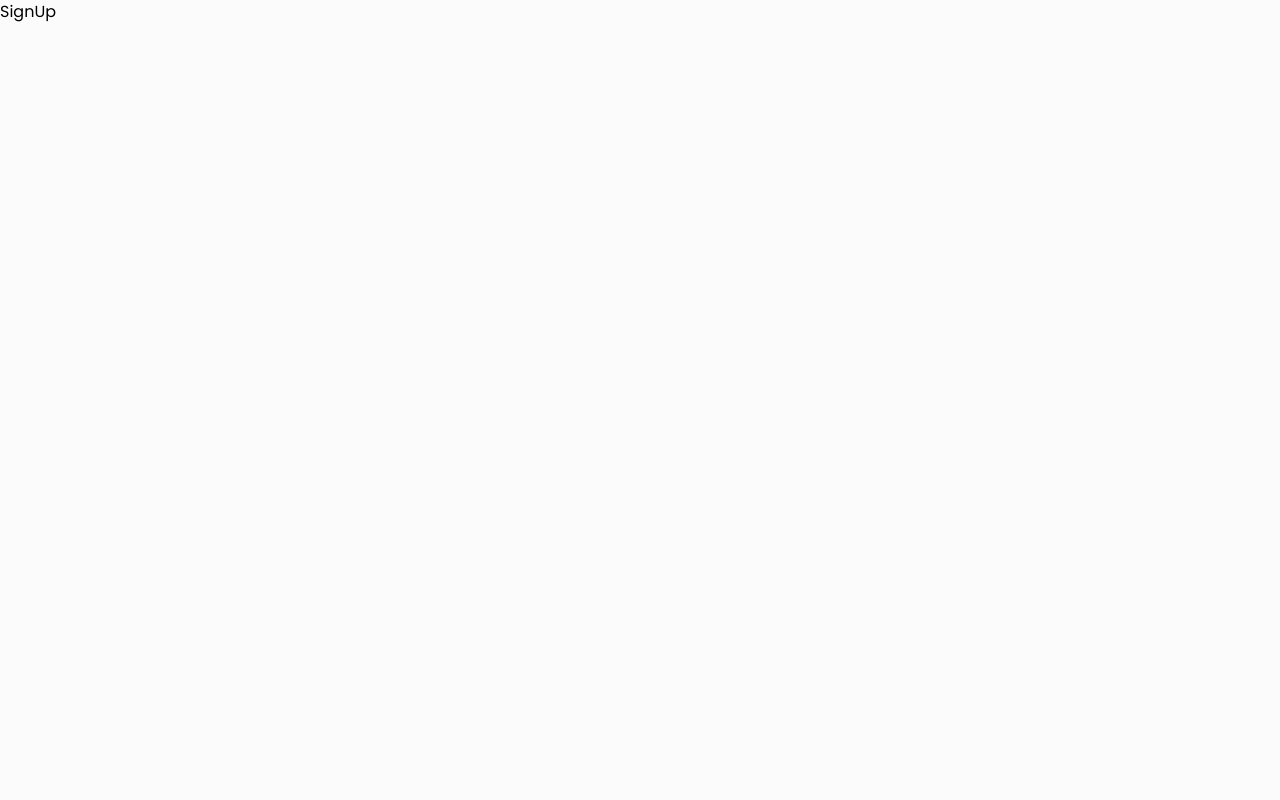
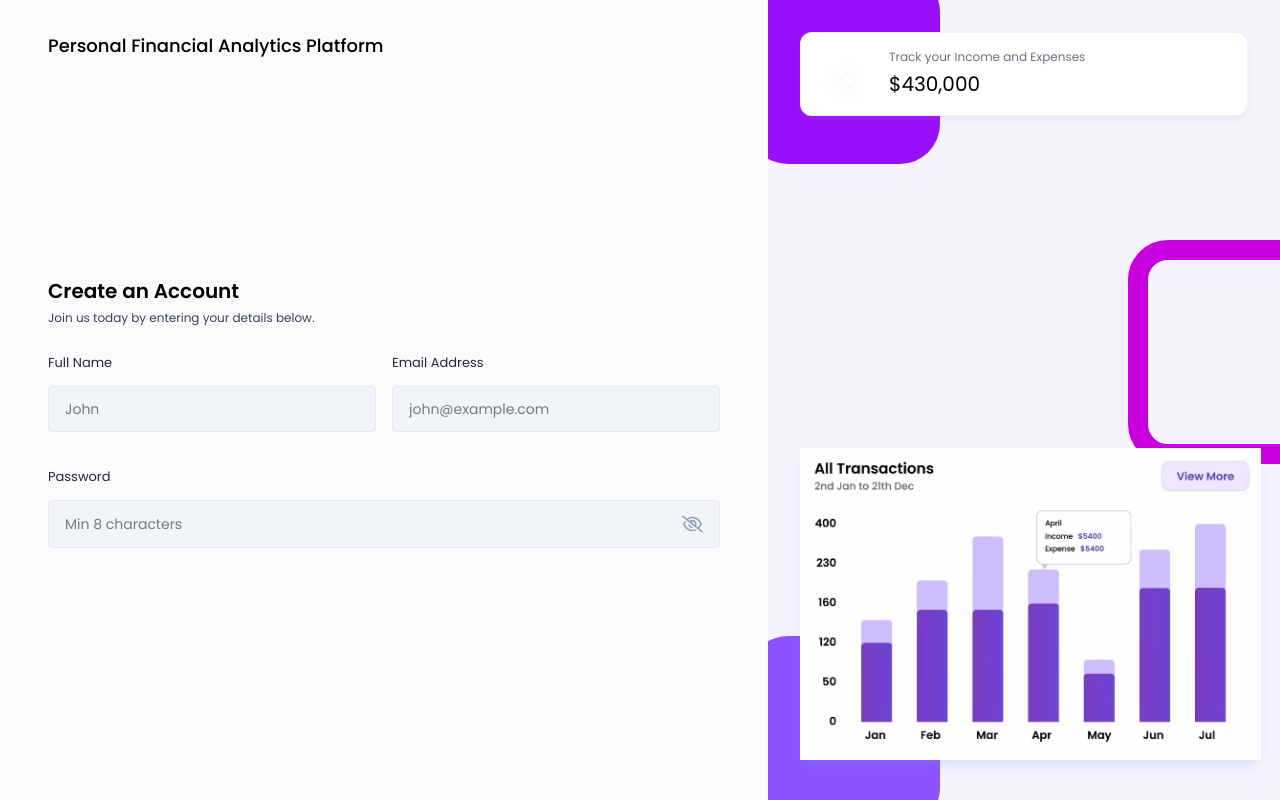
Before and after one commit to Christopher-Vhs/Personal-Financial-Analytics-Platform, a React (Vite) app in the folder frontend/personal-financial-analytics-platform/: page /signUp in a window 1280 px wide. Built offline with nearby package versions, Linux system fonts and the light colour scheme.

Commit message:
Login and Sign-Up UI built with validation on input box

```diff
--- /dev/null
+++ b/frontend/personal-financial-analytics-platform/src/components/Inputs/Input.jsx
@@ -0,0 +1,45 @@
+import React, { useState } from 'react'
+import { FaRegEye, FaRegEyeSlash } from "react-icons/fa6";
+
+const Input = ({ value, onChange, placeholder, label, type }) => {
+  const [showPassword, setShowPassword] = useState(false);
+
+  const toggleShowPassword = () => {
+    setShowPassword(!showPassword);
+  };
+  return (
+    <div>
+      <label className="text-[13px] text-slate-800">{label}</label>
+
+      <div className="input-box">
+        <input
+          type={type == 'password' ? showPassword ?  'text' : 'password' : type}
+          value={value}
+          onChange={(e) => onChange(e)}
+          placeholder={placeholder}
+          className="w-full bg-transparent outline-none"
+        />
+
+        {type === "password" && (
+          <>
+            {showPassword ? (
+              <FaRegEye
+                size={22}
+                className="text-primary cursor-pointer"
+                onClick={() => toggleShowPassword()}
+              />
+            ) : (
+              <FaRegEyeSlash
+                size={22}
+                className="text-slate-400 cursor-pointer"
+                onClick={() => toggleShowPassword()}
+              />
+            )}
+          </>
+        )}
+      </div>
+    </div>
+  );
+};
+
+export default Input;
--- a/frontend/personal-financial-analytics-platform/src/components/layouts/Inputs/Input.jsx
+++ /dev/null
@@ -1,29 +0,0 @@
-import React from "react";
-import { FaRegEye, FaRegEyeSlash } from "react-icons/fa6";
-
-const Input = ({ value, onChange, placeholder, label, type }) => {
-  const [showPassword, setShowPassword] = useState(false);
-
-  const togglePasswordVisibility = () => {
-    setShowPassword(!showPassword);
-  };
-  return (
-    <div>
-      <label className="text-[13px] text-slate-800">{label}</label>
-
-      <div className="input-box">
-        <input
-          type={
-            type == "password" ? (showPassword ? "text" : "password") : type
-          }
-          value={value}
-          onChange={(e) => onChange(e)}
-          placeholder={placeholder}
-          className="w-full bg-transparent outline-none"
-        />
-      </div>
-    </div>
-  );
-};
-
-export default Input;
--- a/frontend/personal-financial-analytics-platform/src/index.css
+++ b/frontend/personal-financial-analytics-platform/src/index.css
@@ -11,9 +11,17 @@
   html {
     font-family: var(--font-display);
   }
+
+  body {
+    background-color: #fcfbfc;
+    overflow-x: hidden;
+  }
 }
 
-body {
-  background-color: #fcfbfc;
-  overflow-x: hidden;
+.input-box {
+  @apply w-full flex justify-between gap-3 text-sm bg-slate-100 rounded px-4 py-3 mb-4 mt-3 border border-slate-200 outline-none;
 }
+
+.btn-primary {
+  @apply w-full text-sm font-medium text-white bg-violet-500 shadow-lg shadow-purple-600/5 p-[10px] rounded-md my-1 hover:bg-purple-600/15 hover:text-purple-600 ;
+}
--- a/frontend/personal-financial-analytics-platform/src/pages/Auth/Login.jsx
+++ b/frontend/personal-financial-analytics-platform/src/pages/Auth/Login.jsx
@@ -1,6 +1,8 @@
-import React from "react";
+import React, { useState } from "react";
 import AuthLayout from "../../components/layouts/AuthLayout";
-import Input from "../../components/layouts/Inputs/Input";
+import { Link, useNavigate } from "react-router-dom";
+import Input from "../../components/Inputs/Input";
+import { validateEmail } from "../../utils/helper";
 
 const Login = () => {
   const [email, setEmail] = useState("");
@@ -10,7 +12,23 @@
   const navigate = useNavigate();
 
   //Handle Login Form Submit
-  const hadleLogin = async (e) => {};
+  const handleLogin = async (e) => {
+    e.preventDefault();
+
+    if (!validateEmail(email)) {
+      setError("Please enter a valid email address.");
+      return;
+    }
+
+    if (!password) {
+      setError("Please enter the password");
+      return;
+    }
+
+    setError("");
+
+    // Login API Call
+  };
 
   return (
     <AuthLayout>
@@ -20,7 +38,7 @@
           Please enter your details to log in to your account.
         </p>
 
-        <form onSubmit={hadleLogin}>
+        <form onSubmit={handleLogin}>
           <Input
             value={email}
             onChange={({ target }) => setEmail(target.value)}
@@ -28,6 +46,26 @@
             placeholder="john@example.com"
             type="text"
           />
+          <Input
+            value={password}
+            onChange={({ target }) => setPassword(target.value)}
+            label="Password"
+            placeholder="Min 8 characters"
+            type="password"
+          />
+
+          {error && <p className="text-red-500 text-xs pb-2.5">{error}</p>}
+
+          <button type="submit" className="btn-primary">
+            LOGIN
+          </button>
+
+          <p className="text-[13px] text-slate-800 mt-3">
+            Don't have an account?{""}
+            <Link className="font-medium text-primary underline" to="/signup">
+              SignUp
+            </Link>
+          </p>
         </form>
       </div>
     </AuthLayout>
--- a/frontend/personal-financial-analytics-platform/src/pages/Auth/SignUp.jsx
+++ b/frontend/personal-financial-analytics-platform/src/pages/Auth/SignUp.jsx
@@ -1,7 +1,63 @@
-import React from "react";
+import React, { useState } from "react";
+import AuthLayout from "../../components/layouts/AuthLayout";
+import { Link, useNavigate } from "react-router-dom";
+import Input from "../../components/Inputs/Input";
+import { validateEmail } from "../../utils/helper";
 
 const SignUp = () => {
-  return <div>SignUp</div>;
+  const [profilePic, setProfilePic] = useState(null);
+  const [fullName, setFullName] = useState("");
+  const [email, setEmail] = useState("");
+  const [password, setPassword] = useState("");
+
+  const [error, setError] = useState(null);
+
+  const navigate = useNavigate();
+
+  // Handle Sign Up Form Submit
+  const handleSignUp = async (e) => {};
+
+  return (
+    <AuthLayout>
+      <div className="lg:w-[100%] h-auto md:h-full mt-10 md:mt-0 flex flex-col justify-center">
+        <h3 className="text-xl font-semibold text-black">Create an Account</h3>
+
+        <p className="text-xs text-slate-700 mt-[5px] mb-6">
+          Join us today by entering your details below.
+        </p>
+
+        <form onSubmit={handleSignUp}>
+          <div className="grid grid-cols-1 md:grid-cols-2 gap-4">
+            <Input
+              value={fullName}
+              onChange={({ target }) => setFullName(target.value)}
+              label="Full Name"
+              placeholder="John"
+              type="text"
+            />
+
+            <Input
+              value={email}
+              onChange={({ target }) => setEmail(target.value)}
+              label="Email Address"
+              placeholder="john@example.com"
+              type="text"
+            />
+
+            <div className="col-span-2">
+              <Input
+                value={password}
+                onChange={({ target }) => setPassword(target.value)}
+                label="Password"
+                placeholder="Min 8 characters"
+                type="password"
+              />
+            </div>
+          </div>
+        </form>
+      </div>
+    </AuthLayout>
+  );
 };
 
 export default SignUp;
--- a/frontend/personal-financial-analytics-platform/src/utils/helper.js
+++ b/frontend/personal-financial-analytics-platform/src/utils/helper.js
@@ -0,0 +1,4 @@
+export const validateEmail = (email) => {
+  const regex = /^[^\s@]+@[^\s@]+\.[^\s@]+$/;
+  return regex.test(email);
+};
```
Also changed, not shown: frontend/personal-financial-analytics-platform/src/components/layouts/AuthLayout.jsx (+17 -16 lines).
